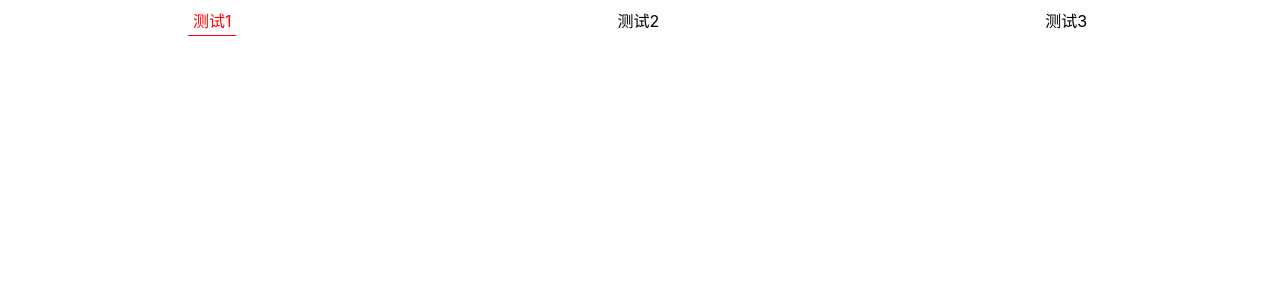
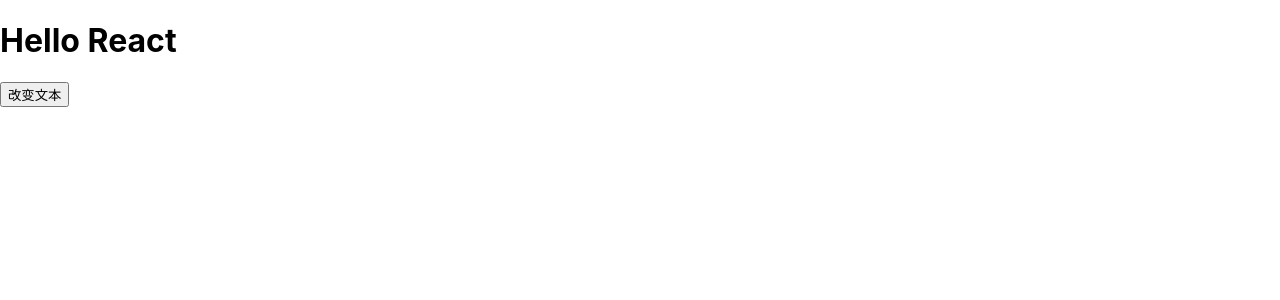
Before and after one commit to YDKD/react-study, a React (Vite) app: page / in a window 1280 px wide. Shown: the top 300 px of the page. Built offline with nearby package versions, Linux system fonts and the light colour scheme.

Commit message:
feat: learn class component lifecycle

```diff
--- /dev/null
+++ b/src/05_生命周期/App.tsx
@@ -0,0 +1,97 @@
+import { Component, ReactNode } from "react";
+
+interface IState {
+  text: string;
+}
+
+export class App extends Component<any, IState> {
+  constructor(props: any) {
+    super(props);
+
+    this.state = {
+      text: "Hello React",
+    };
+
+    // 生命周期-1.初始化constructor
+    console.log("生命周期-1.初始化constructor");
+  }
+
+  changeText = () => {
+    this.setState({
+      text: "Hell World",
+    });
+  };
+
+  componentDidMount(): void {
+    console.log("生命周期-3. componentDidMount函数");
+  }
+
+  render(): ReactNode {
+    // 生命周期-2. render函数
+    const { text } = this.state;
+
+    console.log("生命周期-2. render函数");
+
+    return (
+      <div>
+        <h1>{text}</h1>
+
+        {/* 1、修改react */}
+        <button onClick={() => this.changeText()}>改变文本</button>
+      </div>
+    );
+  }
+
+  /**
+   * @description:
+   * @param {Readonly} nextProps 更新后的props
+   * @param {Readonly} nextState 更新后的 state
+   * @param {any} nextContext 更新后的COntext
+   * @return {*}
+   * @author: tianqingwen
+   */
+  shouldComponentUpdate(nextProps: Readonly<any>, nextState: Readonly<IState>, nextContext: any): boolean {
+    console.log("nextProps", nextProps);
+    console.log("nextState", nextState);
+    console.log("nextContext", nextContext);
+    console.log('控制是否执行组件更新', 'shouldComponentUpdate');
+    return true
+  }
+
+  /**
+   * @description:
+   * @param {Readonly} prevProps 前一次的props
+   * @param {Readonly} prevState 前一次的State
+   * @return {*}
+   * @author: tianqingwen
+   */
+  getSnapshotBeforeUpdate(prevProps: Readonly<any>, prevState: Readonly<IState>) {
+      console.log('prevProps', prevProps);
+      console.log('prevState', prevState);
+      console.log('快照');
+      return {
+        snapshot: true
+      }
+  }
+
+  /**
+   * @description:
+   * @param {Readonly} prevProps 之前的props
+   * @param {Readonly} prevState 之前的state
+   * @param {any} snapshot 在组件更新之间生成的快照
+   * @return {*}
+   * @author: tianqingwen
+   */
+  componentDidUpdate(
+    prevProps: Readonly<any>,
+    prevState: Readonly<IState>,
+    snapshot?: any
+  ): void {
+    console.log("prevProps", prevProps);
+    console.log("prevState", prevState);
+    console.log("snapshot", snapshot);
+    console.log("生命周期-4. componentDidUpdate函数");
+  }
+}
+
+export default App;
--- a/src/main.tsx
+++ b/src/main.tsx
@@ -1,12 +1,13 @@
 import React from 'react'
 import ReactDOM from 'react-dom/client'
 // import App from './03_小案例/App'
-import App from './04_回顾测试/App'
+// import App from './04_回顾测试/App'
+import App from './05_生命周期/App'
 import './index.css'
 
 // import './03_小案例/style.css'
 
-import './04_回顾测试/style/index.css'
+// import './04_回顾测试/style/index.css'
 
 ReactDOM.createRoot(document.getElementById('root')!).render(
   // <React.StrictMode>
```
